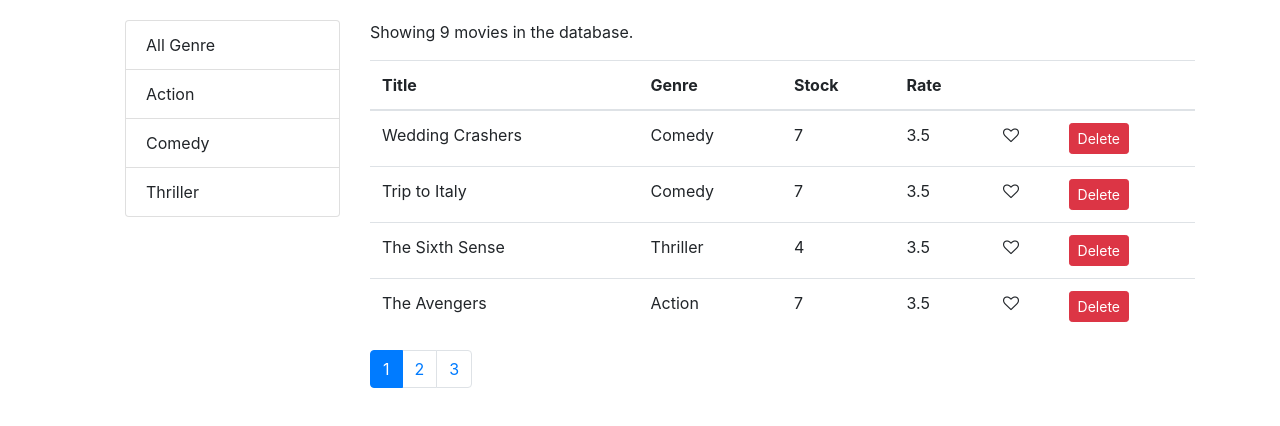
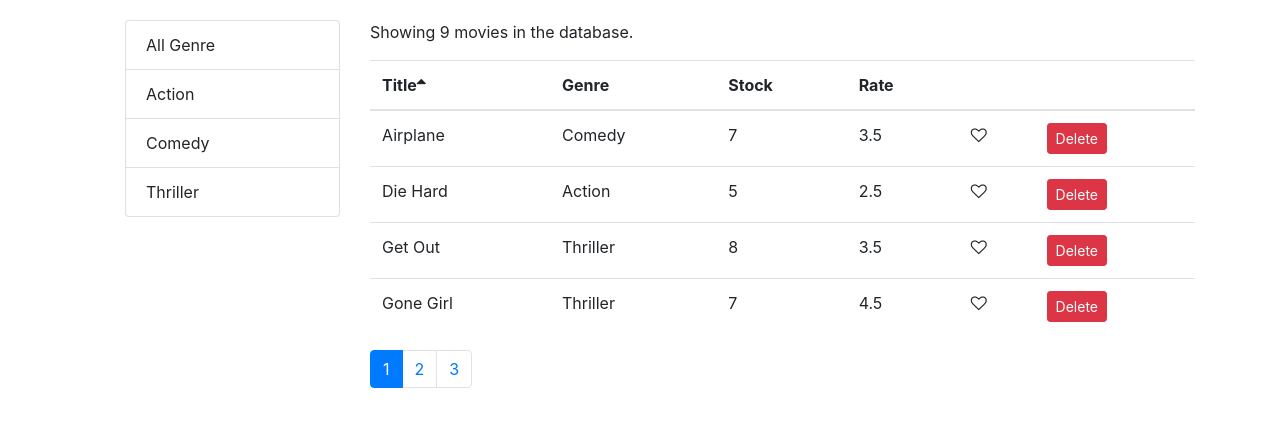
Before and after one commit to Mao-Ying-Li/React-Lesson, a React (Create React App) app: page / in a window 1280 px wide. Shown: the top 426 px of the page. Built offline with nearby package versions, Linux system fonts and the light colour scheme.

Commit message:
Extract table to reuse

```diff
--- /dev/null
+++ b/src/components/common/table.jsx
@@ -0,0 +1,15 @@
+import React from "react";
+import TableHeader from "./tableHeader.jsx";
+import TableBody from "./tableBody.jsx";
+
+const Table = props => {
+    const { columns, sortColumn, onSort, data } = props;
+    return (
+        <table className="table">
+            <TableHeader columns={columns} sortColumn={sortColumn} onSort={onSort} />
+            <TableBody data={data} columns={columns} />
+        </table>
+    );
+};
+
+export default Table;
--- /dev/null
+++ b/src/components/common/tableBody.jsx
@@ -0,0 +1,28 @@
+import React, { Component } from "react";
+import _ from "lodash";
+
+class TableBody extends Component {
+    renderCell = (item, column) => {
+        if (column.content) return column.content(item); //如果 column.content = true，就將 item props 給 content 的movie參數
+        return _.get(item, column.path);
+    };
+
+    render() {
+        const { data, columns } = this.props;
+        return (
+            <tbody>
+                {data.map(item => (
+                    <tr key={item._id}>
+                        {columns.map(column => (
+                            <td key={item._id + (column.path || column.content)}>
+                                {this.renderCell(item, column)}
+                            </td>
+                        ))}
+                    </tr>
+                ))}
+            </tbody>
+        );
+    }
+}
+
+export default TableBody;
--- a/src/components/common/tableHeader.jsx
+++ b/src/components/common/tableHeader.jsx
@@ -2,6 +2,7 @@ import React, { Component } from "react";
 
 class TableHeader extends Component {
     raiseSort = path => {
+        //判斷sort方法
         const sortColumn = { ...this.props.sortColumn };
         console.log(sortColumn);
         if (sortColumn.path === path) {
@@ -13,15 +14,24 @@ class TableHeader extends Component {
         this.props.onSort(sortColumn);
     };
 
+    renderSortIcon = column => {
+        const { sortColumn } = this.props;
+        if (column.path !== sortColumn.path) return null;
+        if (sortColumn.order === "asc") return <i className="fa fa-sort-asc" />;
+        return <i className="fa fa-sort-desc" />;
+    };
+
     render() {
         return (
             <thead>
                 <tr>
                     {this.props.columns.map(column => (
                         <th
+                            style={{ cursor: "pointer" }}
                             key={column.path || column.key}
                             onClick={() => this.raiseSort(column.path)}>
                             {column.label}
+                            {this.renderSortIcon(column)}
                         </th>
                     ))}
                 </tr>
--- a/src/components/movies.jsx
+++ b/src/components/movies.jsx
@@ -14,7 +14,7 @@ class Movies extends Component {
         // selectedGenre: [],
         pageSize: 4, //show the movie per page
         currentPage: 1,
-        sortColumn: { path: "title", order: "desc" }
+        sortColumn: { path: "title", order: "asc" }
     };
 
     componentDidMount() {
--- a/src/components/moviesTable.jsx
+++ b/src/components/moviesTable.jsx
@@ -1,48 +1,40 @@
 import React, { Component } from "react";
 import Like from "./common/like.jsx";
-import TableHeader from "./common/tableHeader.jsx";
-
+import Table from "./common/table";
 class MoviesTable extends Component {
     columns = [
         { path: "title", label: "Title" },
         { path: "genre.name", label: "Genre" },
         { path: "numberInStock", label: "Stock" },
         { path: "dailyRentalRate", label: "Rate" },
-        { key: "like" },
-        { key: "delete" }
+        {
+            key: "like",
+            content: (
+                movie //因為Like內的movie沒有被定義，所以將這個content寫成function，讓它在tableBody.jsx內可以被傳入值
+            ) => <Like liked={movie.liked} onClick={() => this.props.onLike(movie)} />
+        },
+        {
+            key: "delete",
+            content: movie => (
+                <button
+                    onClick={() => this.props.onDelete(movie)}
+                    className="btn btn-danger btn-sm">
+                    Delete
+                </button>
+            )
+        }
     ];
 
     render() {
-        const { currentMovies, onLike, onDelete, onSort, sortColumn } = this.props;
+        const { currentMovies, onSort, sortColumn } = this.props;
 
         return (
-            <table className="table">
-                <TableHeader
-                    columns={this.columns}
-                    sortColumn={sortColumn}
-                    onSort={onSort}
-                />
-                <tbody>
-                    {currentMovies.map(movie => (
-                        <tr key={movie._id}>
-                            <td>{movie.title}</td>
-                            <td>{movie.genre.name}</td>
-                            <td>{movie.numberInStock}</td>
-                            <td>{movie.dailyRentalRate}</td>
-                            <td>
-                                <Like liked={movie.liked} onClick={() => onLike(movie)} />
-                            </td>
-                            <td>
-                                <button
-                                    onClick={() => onDelete(movie)}
-                                    className="btn btn-danger btn-sm">
-                                    Delete
-                                </button>
-                            </td>
-                        </tr>
-                    ))}
-                </tbody>
-            </table>
+            <Table
+                columns={this.columns}
+                data={currentMovies}
+                onSort={onSort}
+                sortColumn={sortColumn}
+            />
         );
     }
 }
```
